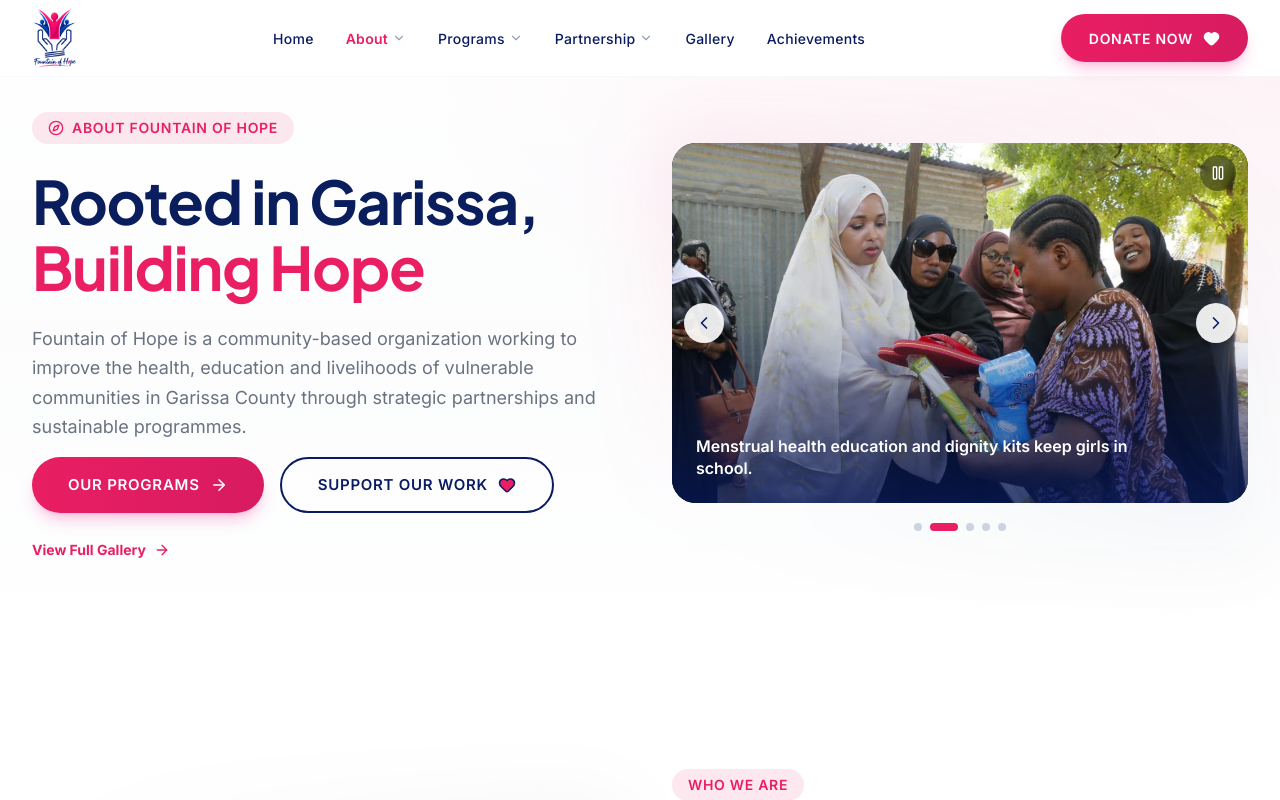
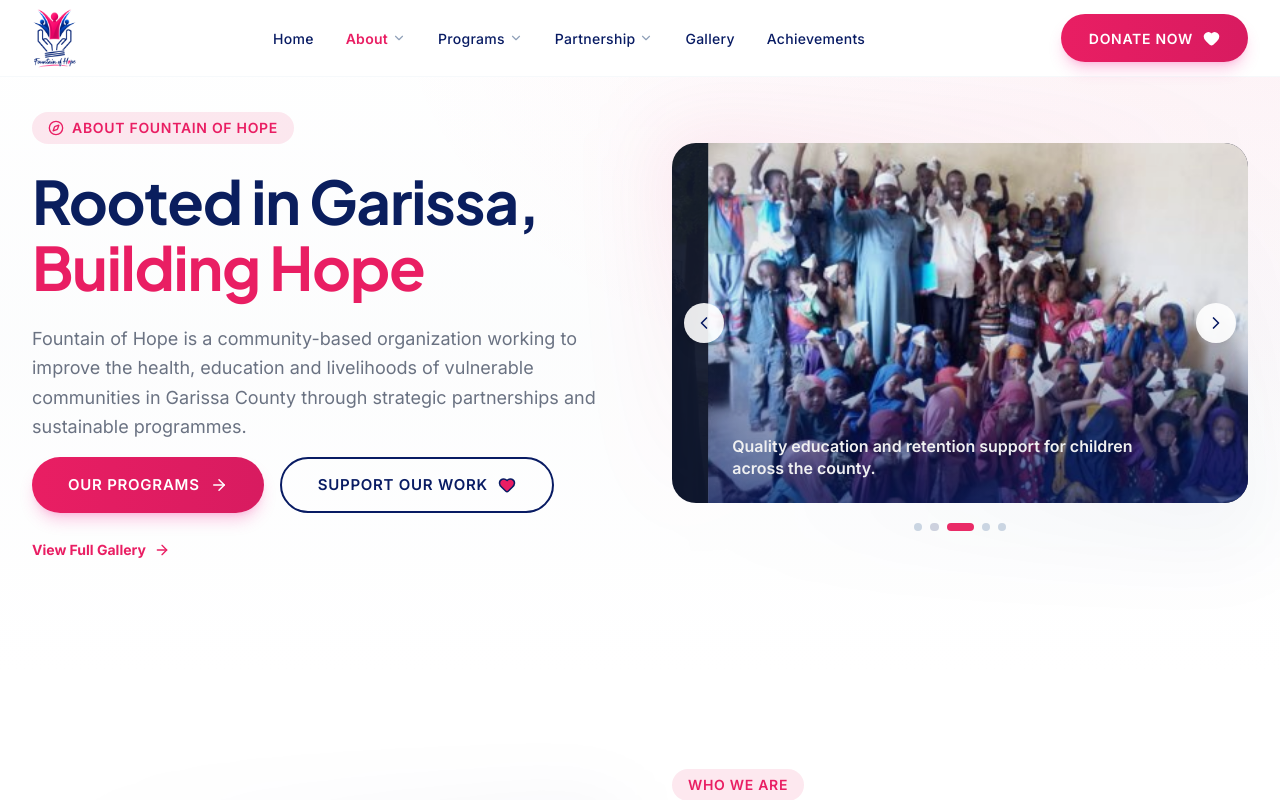
Before and after one commit to BuiltbyACE/FOHorg, a Next.js app: page /about in a window 1280 px wide. Shown: the top 800 px of the page. Built offline with nearby package versions, Linux system fonts and the light colour scheme.

Commit message:
Images allignment

```diff
--- a/components/about/AboutCarousel.tsx
+++ b/components/about/AboutCarousel.tsx
@@ -3,7 +3,7 @@
 import { useCallback, useEffect, useRef, useState } from 'react';
 import Image from 'next/image';
 import { motion, AnimatePresence } from 'framer-motion';
-import { ChevronLeft, ChevronRight, Pause, Play } from 'lucide-react';
+import { ChevronLeft, ChevronRight } from 'lucide-react';
 
 export interface CarouselSlide {
   src: string;
@@ -134,16 +134,6 @@ export default function AboutCarousel({
           <ChevronRight size={20} />
         </button>
 
-        {/* Pause / Play control */}
-        {autoPlay && (
-          <button
-            onClick={() => setPaused((p) => !p)}
-            aria-label={paused ? 'Resume slideshow' : 'Pause slideshow'}
-            className="absolute top-3 right-3 w-9 h-9 rounded-full bg-black/40 text-white flex items-center justify-center hover:bg-black/60 transition-colors backdrop-blur-sm"
-          >
-            {paused ? <Play size={16} /> : <Pause size={16} />}
-          </button>
-        )}
       </div>
 
       {/* Dots */}
--- a/components/about/AboutPageContent.tsx
+++ b/components/about/AboutPageContent.tsx
@@ -133,7 +133,7 @@ export default function AboutPageContent() {
             >
               <div className="absolute -inset-4 bg-gradient-to-br from-primary/10 via-transparent to-navy/5 rounded-3xl blur-2xl" />
               <div className="relative">
-                <AboutCarousel slides={carouselSlides} interval={4500} />
+                <AboutCarousel slides={carouselSlides} interval={500} />
               </div>
             </motion.div>
           </div>
--- a/components/common/Button.tsx
+++ b/components/common/Button.tsx
@@ -53,7 +53,7 @@ export default function Button({
   }
 
   return (
-    <button className={classes} {...props}>
+    <button className={classes} suppressHydrationWarning {...props}>
       {children}
     </button>
   );
--- a/components/home/MaternalHealthSection.tsx
+++ b/components/home/MaternalHealthSection.tsx
@@ -64,7 +64,7 @@ export default function MaternalHealthSection() {
             <div className="lg:col-span-5 relative">
               <div className="relative mx-auto rounded-3xl overflow-hidden shadow-2xl border-4 border-white/20 aspect-[4/4] sm:aspect-[4/3.8]">
                 <Image
-                  src="/images/foh8.jpeg"
+                  src="/images/foh2.jpeg"
                   alt="Maternal health outreach supporting mothers and newborns in Garissa"
                   fill
                   sizes="(max-width: 1024px) 100vw, 40vw"
--- a/constants/programs.ts
+++ b/constants/programs.ts
@@ -98,7 +98,7 @@ export const programCategories: ProgramCategory[] = [
           'County health systems strengthened',
         ],
         icon: HeartPulse,
-        image: '/images/foh21.jpeg',
+        image: '/images/foh7.jpeg',
         color: 'from-[#E91E63] to-pink-600',
       },
       {
@@ -121,7 +121,7 @@ export const programCategories: ProgramCategory[] = [
           'Keeping girls in school',
         ],
         icon: Droplets,
-        image: '/images/foh7.jpeg',
+        image: '/images/foh16.jpeg',
         color: 'from-purple-500 to-fuchsia-600',
       },
       {
@@ -167,7 +167,7 @@ export const programCategories: ProgramCategory[] = [
           'Gender-lensed advocacy with partners',
         ],
         icon: Users,
-        image: '/images/foh11.jpeg',
+        image: '/images/kidssited.jpeg',
         color: 'from-indigo-500 to-violet-600',
       },
       {
@@ -190,7 +190,7 @@ export const programCategories: ProgramCategory[] = [
           'Malnutrition prevention',
         ],
         icon: Stethoscope,
-        image: '/images/kidssited.jpeg',
+        image: '/images/quality education.jpeg',
         color: 'from-amber-500 to-yellow-600',
       },
     ],
```
